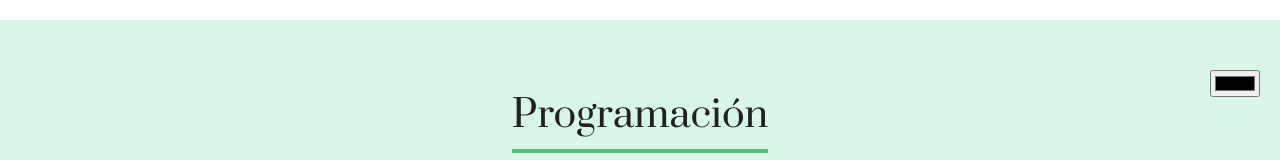
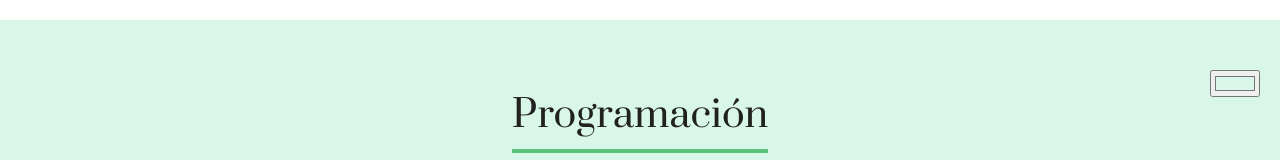
Before and after one commit to ingridk12/org2, a React app in the folder 1950-react-desarrollando-con-js-clase05/org2/: page / in a window 1280 px wide. Shown: the part 642-802 px from the top of the page. Built offline with nearby package versions, Linux system fonts and the light colour scheme.

Commit message:
tipo color

```diff
--- a/1950-react-desarrollando-con-js-clase05/org2/src/componentes/Colaborador/Colaborador.css
+++ b/1950-react-desarrollando-con-js-clase05/org2/src/componentes/Colaborador/Colaborador.css
@@ -44,5 +44,5 @@
 .eliminar{
     position: absolute;
     right: -10px;
-    top: -15px;
+    top: -10px;
 }
--- a/1950-react-desarrollando-con-js-clase05/org2/src/componentes/Equipo/index.js
+++ b/1950-react-desarrollando-con-js-clase05/org2/src/componentes/Equipo/index.js
@@ -19,7 +19,10 @@ const Equipo = (props) => {
                 <input
                 type="color"
                 className="input-color"
-
+                value={colorSecundario}
+                onChange={(evento) => {
+                    console.log(evento.target.value)
+                }}
 
 
                 />
```
